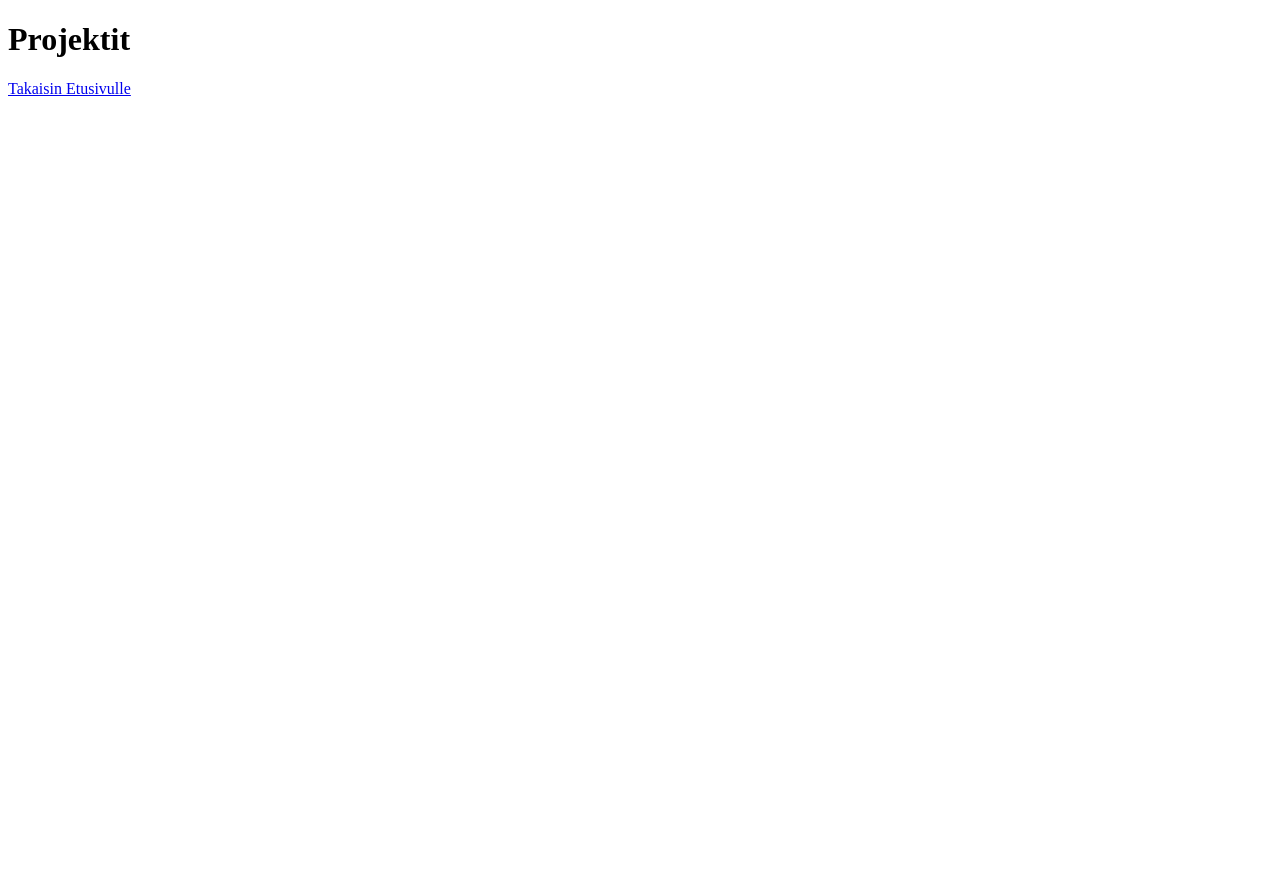
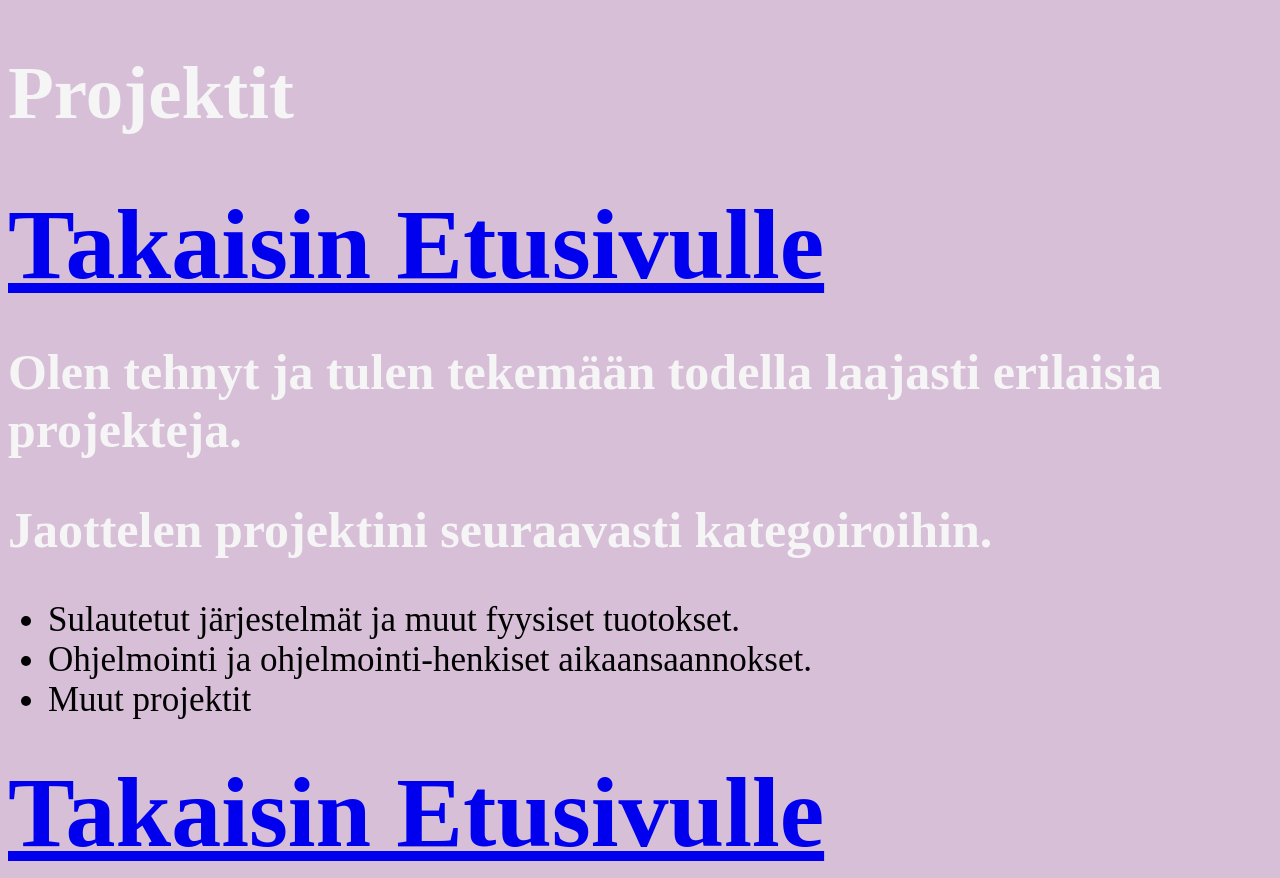
Before and after one commit to p0vdev/p0vdev.github.io, a plain HTML site: page projektit.html in a window 1280 px wide. Before the commit the page ends 800 px from the top, so only its background shows below. Drawn offline with Linux system fonts and the light colour scheme.

Commit message:
Update projektit.html

```diff
--- a/projektit.html
+++ b/projektit.html
@@ -3,8 +3,55 @@
 	<head>
 	<title> Projektit </title>
 	</head>
+	<style>
+	body
+	{
+	background-color: thistle;
+	}
+
+	h1
+	{
+	color:#F5F5F5;
+	font-size:75px;
+	}
+
+	h2
+	{
+	color:#F5F5F5;
+	font-size:50px;
+	}
+
+	p
+	{
+	color:#F5F5F5;
+	font-family:Lucinda Console;
+	}
+	a
+	{
+	color:#white;
+	font-weight: 750;
+	font-size:100px;
+	}
+	ul
+	{
+	color:#white;
+	font-weight: 500;
+	font-size:35px;
+	}
+
+	</style>
 	<body>
+	<meta charset="UTF-8">
 	<h1>Projektit</h1>
 	<a href="../index.html">Takaisin Etusivulle</a>
+	<h2> Olen tehnyt ja tulen tekemään todella laajasti erilaisia projekteja. <h2>
+	<h2> Jaottelen projektini seuraavasti kategoiroihin.</h2>
+	<ul>
+	<li>Sulautetut järjestelmät ja muut fyysiset tuotokset.</li>
+	<li>Ohjelmointi ja ohjelmointi-henkiset aikaansaannokset.</li>
+	<li>Muut projektit</li>
+	</ul>
 
+
+	<a href="../index.html">Takaisin Etusivulle</a>
 	</body>
```
